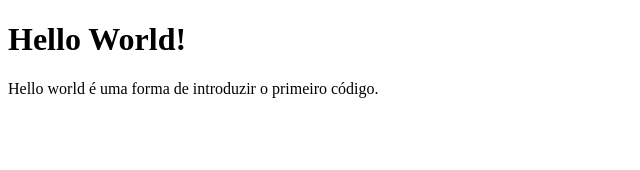
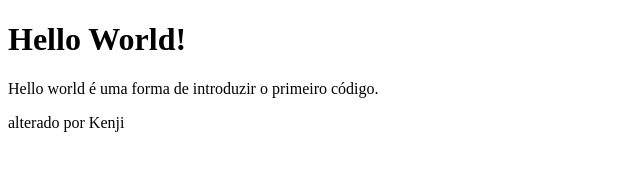
Before and after one commit to Juuh-Ribeiro/CI_CD, a plain HTML site: page index.html in a window 1280 px wide. Shown: the whole page, without its empty margins (0-640 px from the left). Drawn offline with Linux system fonts and the light colour scheme.

Commit message:
alterado por Kenji

```diff
--- a/index.html
+++ b/index.html
@@ -12,6 +12,7 @@
     </div>
     <div>
         <p> Hello world é uma forma de introduzir o primeiro código.</p>
+        <p> alterado por Kenji</p>
     </div>
 </body>
 </html>
```
